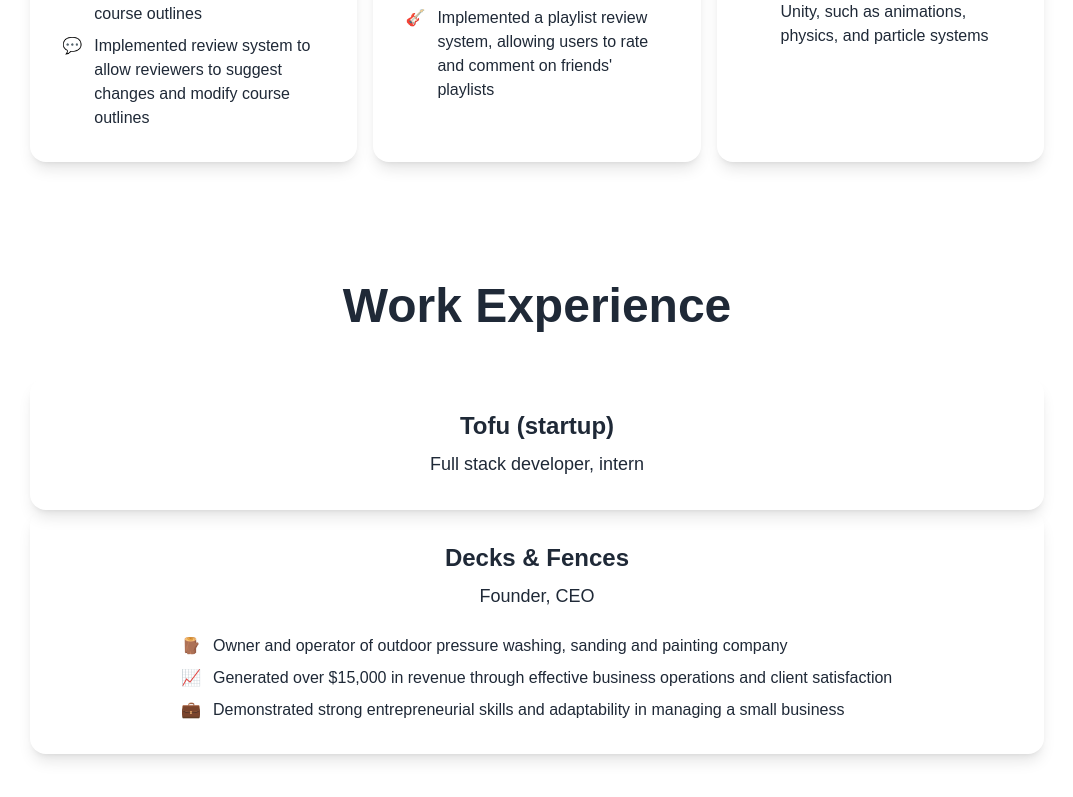
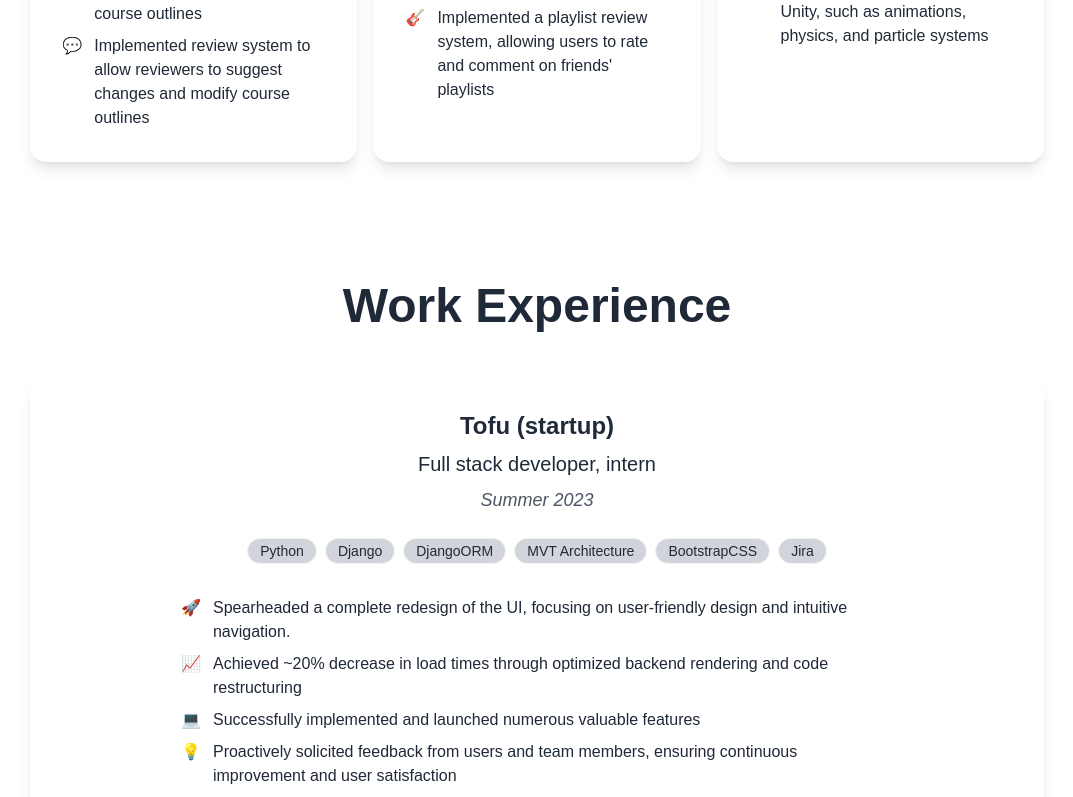
Before and after one commit to cblatt/personal-portfolio, a Next.js app: page / in a window 1280 px wide. Shown: the part 2000-2797 px from the top of the page, without its empty margins (103-1176 px from the left). Built offline with nearby package versions, Linux system fonts and the light colour scheme.

Commit message:
add github + linkedin, fix styling

```diff
--- a/src/app/layout.tsx
+++ b/src/app/layout.tsx
@@ -16,43 +16,9 @@
 			<body>
 				<div className="background-image"></div>
 				<main>
-					<div className="flex justify-center">
-						{/* <nav className="bg-white bg-opacity-85 shadow-lg rounded-xl backdrop-blur-md p-4 my-10 w-auto">
-							<ul className="flex justify-center space-x-4">
-								<li>
-									<Link href="#home" className="text-base-900 font-medium hover:text-base-700">
-										Home
-									</Link>
-								</li>
-								<li>
-									<Link href="#skills" className="text-base-900 font-medium hover:text-base-700">
-										Skills
-									</Link>
-								</li>
-								<li>
-									<Link href="#projects" className="text-base-900 font-medium hover:text-base-700">
-										Projects
-									</Link>
-								</li>
-								<li>
-									<Link href="#work" className="text-base-900 font-medium hover:text-base-700">
-										Work Experience
-									</Link>
-								</li>
-								<li>
-									<Link href="#contact" className="text-base-900 font-medium hover:text-base-700">
-										Contact Me
-									</Link>
-								</li>
-								<li>
-									<Link href="#contact" className="text-base-900 font-medium hover:text-base-700">
-										Contact Me
-									</Link>
-								</li>
-							</ul>
-						</nav> */}
-						<nav>
-							<div className="space-x-4 mt-10 mb-12">
+					<div className="relative flex justify-center items-center mt-10 mb-12">
+						<nav className="z-10">
+							<div className="inline-block space-x-4">
 								<Link className="btn bg-white btn-outline" href="#skills">
 									Skills
 								</Link>
@@ -67,6 +33,17 @@
 								</Link>
 							</div>
 						</nav>
+						<div className="absolute left-8 top-1/2 transform -translate-y-1/2 flex space-x-8">
+							<a
+								target="_blank"
+								href="https://www.linkedin.com/in/cameron-blatt/"
+								className="hover:scale-105">
+								<img src="/images/linkedin.png" alt="LinkedIn" className="h-12 w-12" />
+							</a>
+							<a target="_blank" href="https://github.com/cblatt" className="hover:scale-105">
+								<img src="/images/github.png" alt="GitHub" className="h-12 w-12" />
+							</a>
+						</div>
 					</div>
 
 					{children}
--- a/src/app/page.tsx
+++ b/src/app/page.tsx
@@ -131,6 +131,10 @@
 										<span>Javascript</span>
 									</div>
 									<div className="flex flex-col items-center space-y-2 mt-4">
+										<img src="/images/typescript.png" alt="typescript" className="h-12 w-12" />
+										<span>Typescript</span>
+									</div>
+									<div className="flex flex-col items-center space-y-2 mt-4">
 										<img src="/images/django.png" alt="Django" className="h-12 w-12" />
 										<span>Django</span>
 									</div>
@@ -141,10 +145,6 @@
 									<div className="flex flex-col items-center space-y-2 mt-4">
 										<img src="/images/next.png" alt="Next.js" className="h-12 w-12" />
 										<span>Next.js</span>
-									</div>
-									<div className="flex flex-col items-center space-y-2 mt-4">
-										<img src="/images/typescript.png" alt="typescript" className="h-12 w-12" />
-										<span>Typescript</span>
 									</div>
 									<div className="flex flex-col items-center space-y-2 mt-4">
 										<img src="/images/node.png" alt="Node.js" className="h-12 w-12" />
@@ -217,13 +217,13 @@
 								<div className="w-full justify-center flex">
 									<ul className="mt-4 w-3/4">
 										<li className="flex">
-											<span>📈</span>
+											<span>🏈</span>
 											<p className="pl-3">
 												Developed a complex algorithm to predict the point differential in NFL games
 											</p>
 										</li>
 										<li className="flex mt-2">
-											<span>🏈</span>
+											<span>📈</span>
 											<p className="pl-3">
 												Implemented features such as game prediction, player contribution analysis,
 												and player comparison
@@ -365,16 +365,70 @@
 					variants={cardVariants}
 					initial="offscreen"
 					animate={workControl}
-					ref={workRef} id="work" className="flex justify-center flex-col mt-12 pt-10">
+					ref={workRef}
+					id="work"
+					className="flex justify-center flex-col mt-12 pt-10">
 					<h1 className="text-5xl font-semibold text-center mt-8">Work Experience</h1>
 
 					<div className="flex flex-col items-center">
 						<div className="card shadow-lg mt-12 w-5/6">
 							<div className="card-body flex flex-col">
 								<h1 className="text-2xl font-semibold text-center">Tofu (startup)</h1>
-								<p className="text-lg text-center font-medium">Full stack developer, intern</p>
+								<p className="text-xl text-center font-medium">Full stack developer, intern</p>
+								<p className="text-lg text-center font-normal text-gray-600 italic">
+									Summer 2023
+								</p>
+
+								<div className="flex justify-center space-x-2 flex-wrap p-0 mt-3 mb-2">
+									<div className="badge bg-gray-300 font-medium p-3 mt-1">Python</div>
+									<div className="badge bg-gray-300 font-medium p-3 mt-1">Django</div>
+									<div className="badge bg-gray-300 font-medium p-3 mt-1">DjangoORM</div>
+									<div className="badge bg-gray-300 font-medium p-3 mt-1">MVT Architecture</div>
+									<div className="badge bg-gray-300 font-medium p-3 mt-1">BootstrapCSS</div>
+									<div className="badge bg-gray-300 font-medium p-3 mt-1">Jira</div>
+								</div>
+
+								<div className="w-full justify-center flex mb-2">
+									<ul className="mt-4 w-3/4">
+										<li className="flex">
+											<span>🚀</span>
+											<p className="pl-3">
+												Spearheaded a complete redesign of the UI, focusing on user-friendly design
+												and intuitive navigation.
+											</p>
+										</li>
+										<li className="flex mt-2">
+											<span>📈</span>
+											<p className="pl-3">
+												Achieved ~20% decrease in load times through optimized backend rendering and
+												code restructuring
+											</p>
+										</li>
+										<li className="flex mt-2">
+											<span>💻</span>
+											<p className="pl-3">
+												Successfully implemented and launched numerous valuable features
+											</p>
+										</li>
+										<li className="flex mt-2">
+											<span>💡</span>
+											<p className="pl-3">
+												Proactively solicited feedback from users and team members, ensuring
+												continuous improvement and user satisfaction
+											</p>
+										</li>
+										<li className="flex mt-2">
+											<span>🌐</span>
+											<p className="pl-3">
+												Constantly sought out leadership opportunities, guiding project direction
+												and fostering team collaboration
+											</p>
+										</li>
+									</ul>
+								</div>
 							</div>
 						</div>
+
 						<div className="card shadow-lg w-5/6">
 							<div className="card-body flex flex-col">
 								<div>
@@ -382,9 +436,12 @@
 								</div>
 								<div>
 									<p className="text-lg text-center font-medium">Founder, CEO</p>
+									<p className="text-lg text-center font-normal text-gray-600 italic mt-2">
+										Summer 2020, 2022
+									</p>
 								</div>
 
-								<div className="w-full justify-center flex">
+								<div className="w-full justify-center flex mb-2">
 									<ul className="mt-4 w-3/4">
 										<li className="flex">
 											<span>🪵</span>
@@ -416,7 +473,9 @@
 					variants={cardVariants}
 					initial="offscreen"
 					animate={contactControl}
-					ref={contactRef} id="contact" className="flex justify-center items-center flex-col mt-12 pt-10">
+					ref={contactRef}
+					id="contact"
+					className="flex justify-center items-center flex-col mt-12 pt-10">
 					<h1 className="text-5xl font-semibold text-center mt-8">Get in Touch!</h1>
 					<div className="card shadow-lg flex w-1/2">
 						<div className="card-body flex flex-col items-center">
```
Also changed, not shown: public/images/linkedin.png (added).
